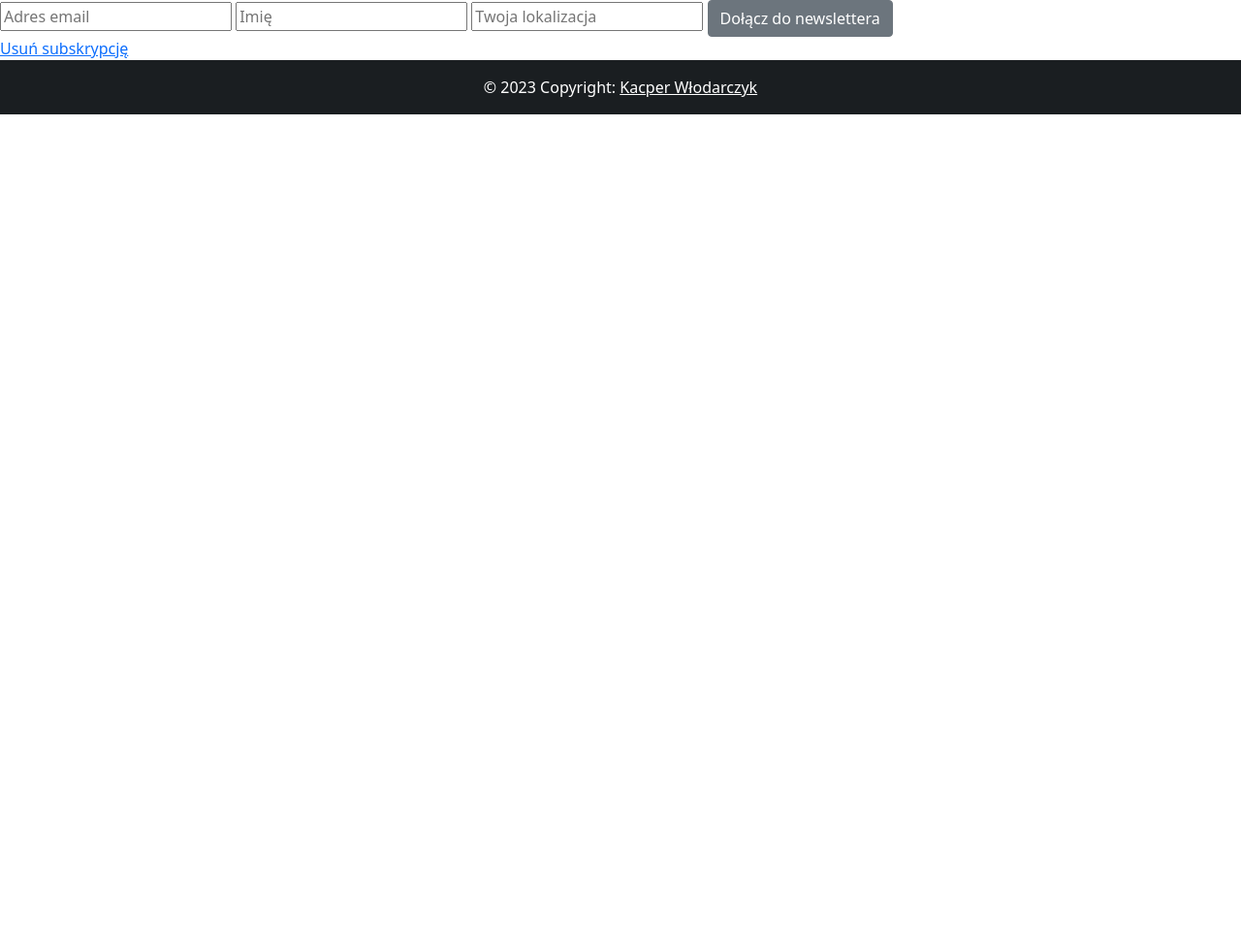
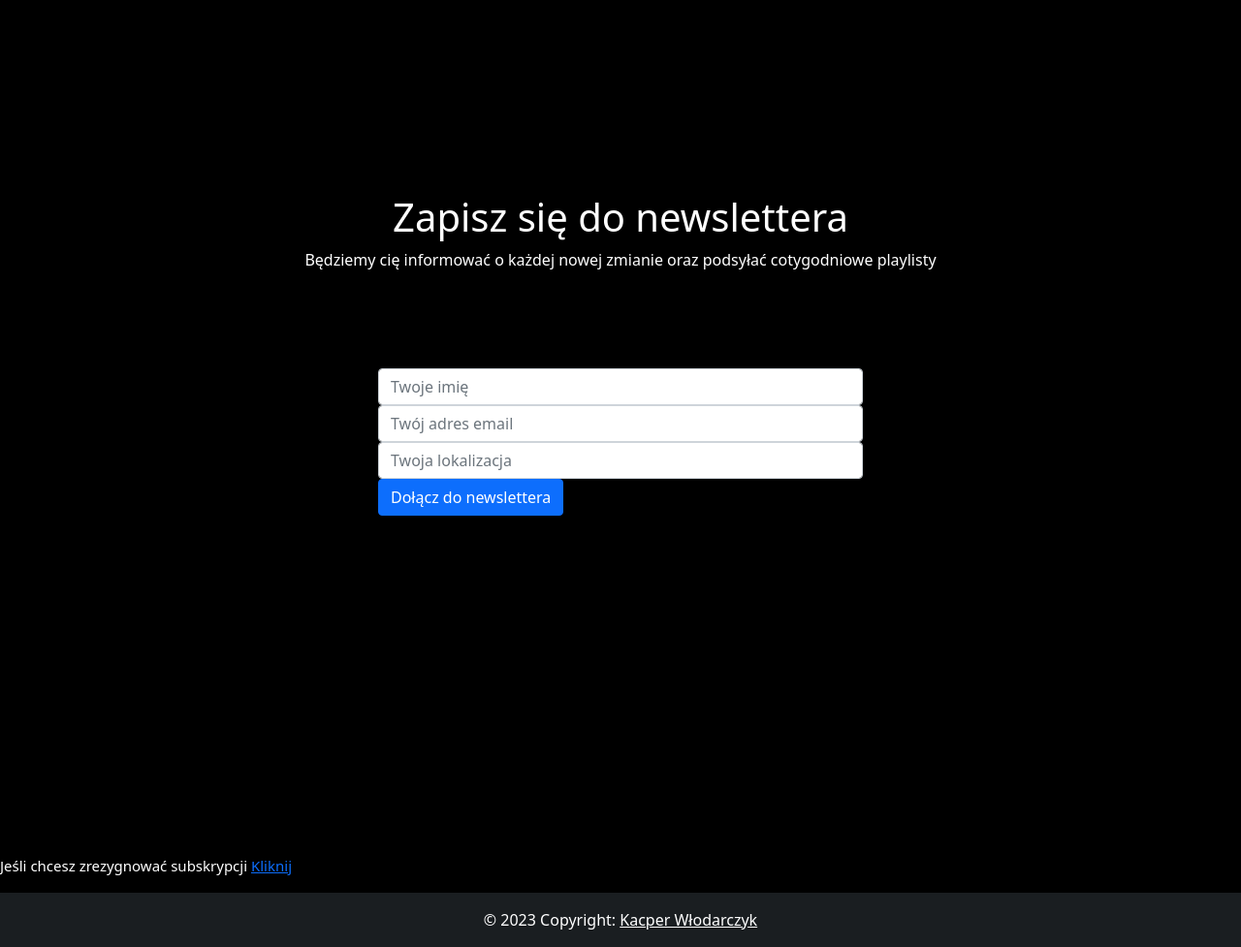
Before and after one commit to DEENUU1/DJANGO-WEATHER-MUSIC, a Django app: page /newsletter/ in a window 1280 px wide. Shown: the part 56-1033 px from the top of the page at 97% size. Before the commit the page ends 174 px from the top, so only its background shows below. Run offline with Django 4.2, Linux system fonts and the light colour scheme.

Commit message:
Style for newsletter pages

```diff
--- a/weathermusic/main/templates/index.html
+++ b/weathermusic/main/templates/index.html
@@ -9,7 +9,7 @@
 </head>
 
 {% include "navbar.html" %}
-
+<body style="background-color:#000000">
 <!-- FORM -->
 
 <div class="d-flex h-100">
--- a/weathermusic/newsletter/templates/newsletter_register.html
+++ b/weathermusic/newsletter/templates/newsletter_register.html
@@ -9,22 +9,43 @@
 
 {% include "navbar.html" %}
 
-<body>
+<body style="background-color: black">
 
-<form method="post">
-    {% csrf_token %}
-    <input type="email" name="email" placeholder="Adres email">
-    <input type="text" name="name" placeholder="Imię">
-    <input type="text" name="localization" placeholder="Twoja lokalizacja">
-    <button class="btn btn-secondary" type="submit">Dołącz do newslettera</button>
+<div class="header" style=" margin-top: 200px; flex-direction: column; align-items:center;text-align: center">
+    <h1 style="color: white">Zapisz się do newslettera</h1>
+    <p style="color: white">Będziemy cię informować o każdej nowej zmianie oraz podsyłać cotygodniowe playlisty</p>
+</div>
+
+<form method="post" style="margin-top: 100px; margin-bottom: 350px; display: flex; justify-content: center;">
+  {% csrf_token %}
+  <div class="group" style="width: 500px; margin-left: 20px; margin-right: 20px;">
+      <div class="form-group">
+        <input type="text" class="form-control" placeholder="Twoje imię">
+      </div>
+      <div class="form-group">
+        <input type="email" name="email" class="form-control" placeholder="Twój adres email">
+      </div>
+      <div class="form-group">
+        <input type="text" class="form-control" placeholder="Twoja lokalizacja">
+      </div>
+        <button type="submit" class="btn btn-primary">Dołącz do newslettera</button>
+
+      <div class="messages">
+        {% for message in messages %}
+        <p style="color: red;">{{message}}</p>
+        {% endfor %}
+      </div>
+
+  </div>
 </form>
 
-{% for message in messages %}
-    {{message}}
-{% endfor %}
 
 
-<a href="{% url 'newsletter:delete' %}">Usuń subskrypcję</a>
+<div class="delete-info" style="font-size: 15px; color: white;">
+    <p>Jeśli chcesz zrezygnować subskrypcji
+    <a href="{% url 'newsletter:delete' %}">Kliknij</a>
+    </p>
+</div>
 
 </body>
 
```
Also changed, not shown: weathermusic/newsletter/templates/newsletter_delete.html (+22 -10 lines).
